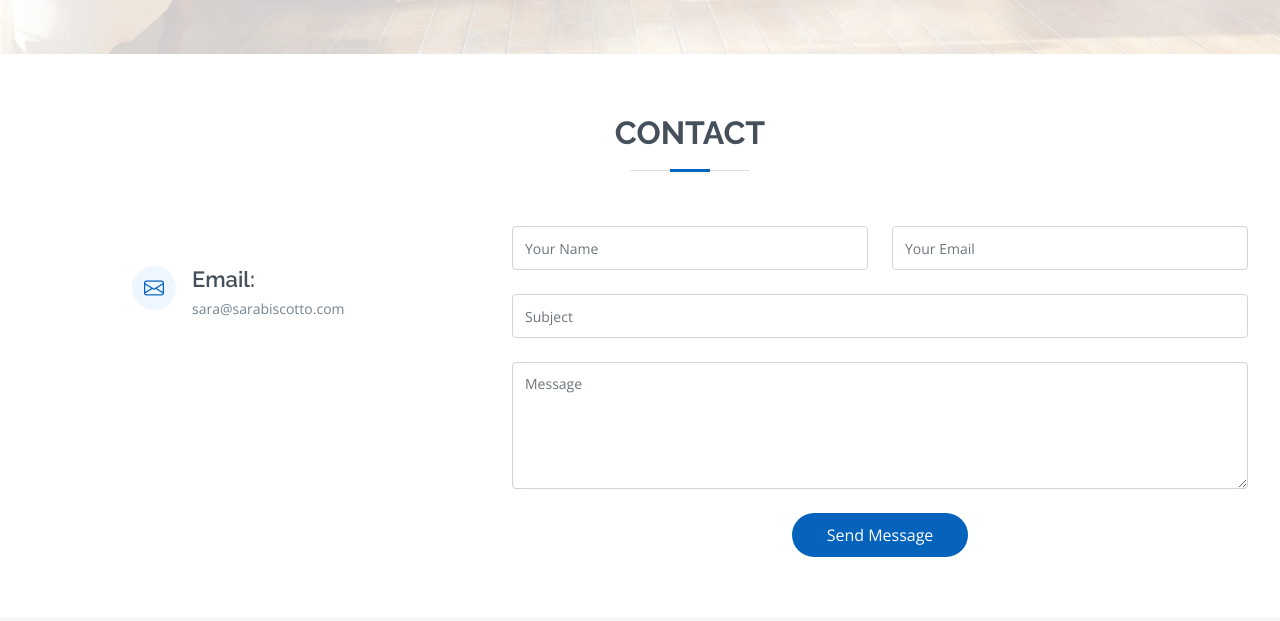
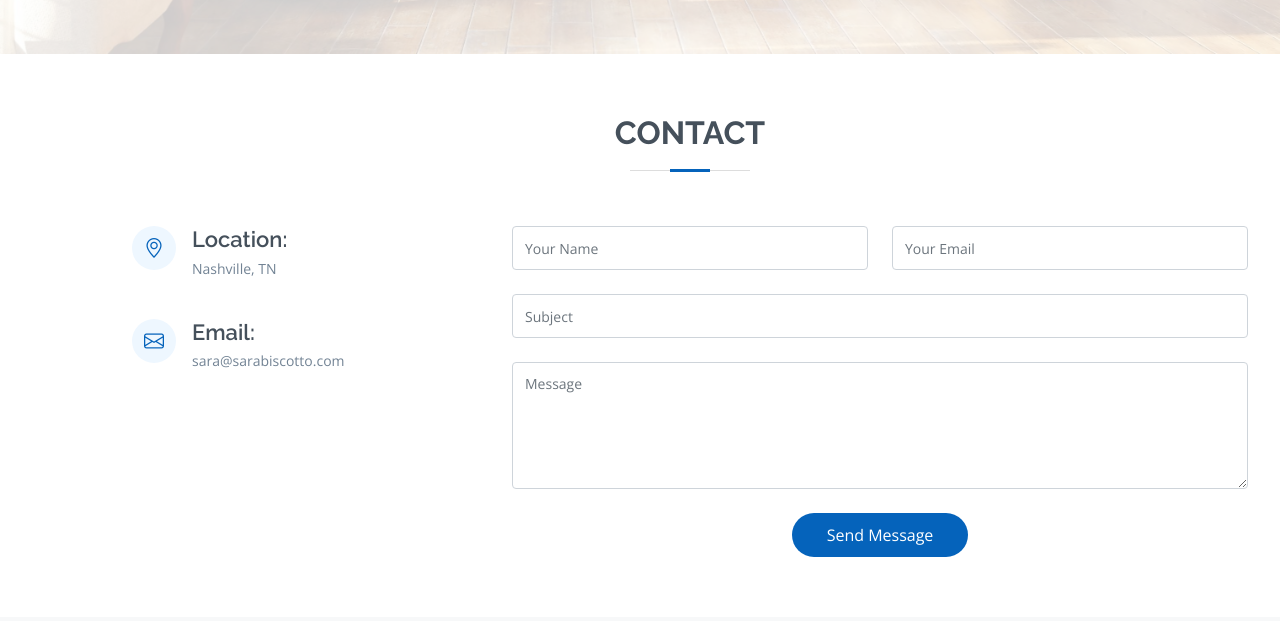
Before and after one commit to sarabiscotto/sarabiscotto.github.io, a plain HTML site: page index.html in a window 1280 px wide. Shown: the part 746-1367 px from the top of the page. Drawn offline with nearby package versions, Linux system fonts and the light colour scheme.

Commit message:
add address

```diff
--- a/index.html
+++ b/index.html
@@ -646,11 +646,11 @@
 
           <div class="col-lg-4">
             <div class="info">
-              <!-- <div class="address">
+              <div class="address">
                 <i class="bi bi-geo-alt"></i>
                 <h4>Location:</h4>
-                <p>A108 Adam Street, New York, NY 535022</p>
-              </div> -->
+                <p>Nashville, TN</p>
+              </div>
 
               <div class="email">
                 <i class="bi bi-envelope"></i>
```
